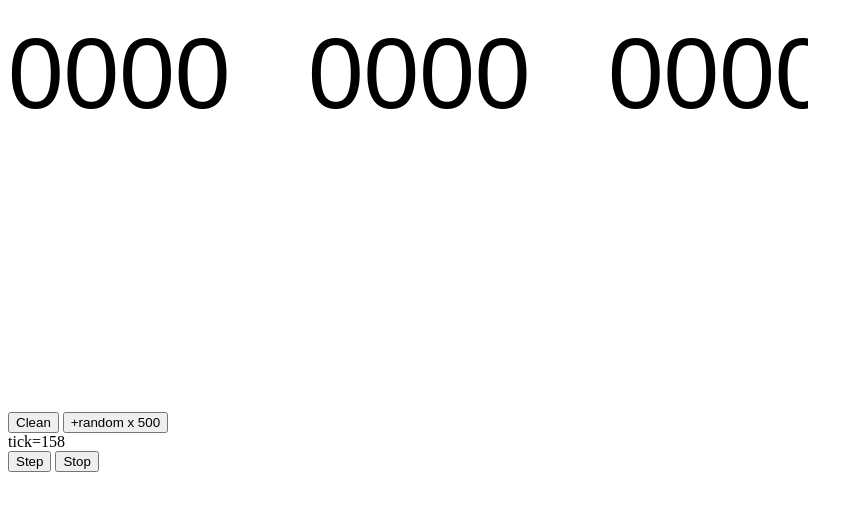
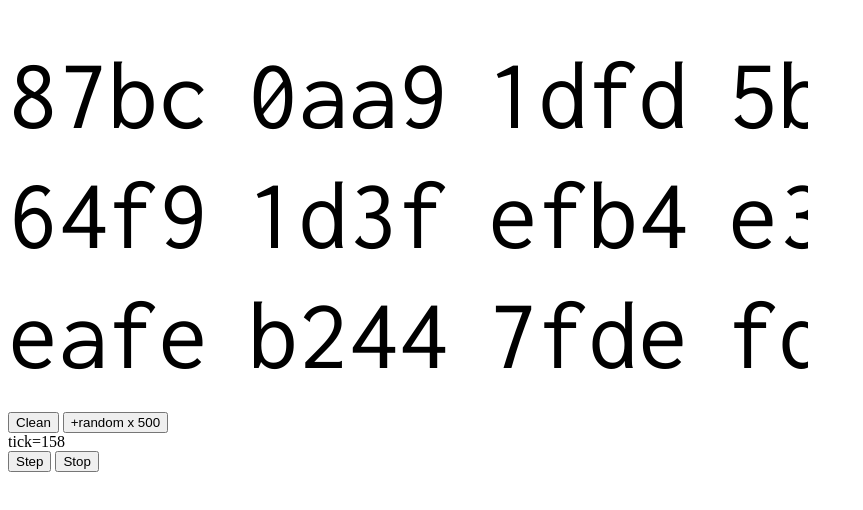
Before and after one commit to xanxys/fiber, a plain HTML site: page web/index.html in a window 1280 px wide. Both pictures are taken after a click on the button "+random x 500". Shown: the whole page, without its empty margins (0-863 px from the left). Drawn offline with nearby package versions, Linux system fonts and the light colour scheme.

Commit message:
Interpreter

```diff
--- a/web/index.html
+++ b/web/index.html
@@ -3,6 +3,7 @@
 
 <head>
     <title>fiber - 1.5D coreworld OE experiment</title>
+    <link href="https://fonts.googleapis.com/css?family=Inconsolata&display=swap" rel="stylesheet">
 </head>
 
 <body>
--- a/web/main.js
+++ b/web/main.js
@@ -1,7 +1,12 @@
 "use strict";
 
-const size = 1024;
-const world = new Uint16Array(size);
+const size = 128;
+const numThread = 4;
+const state = new Uint16Array(size * numThread);
+const topology = new Uint8Array(size * numThread);
+
+let currThreadIx = 0
+let currCellIx = 0;
 
 function redraw(scale, originX) {
     let canvas = document.getElementById("main");
@@ -14,24 +19,109 @@ function redraw(scale, originX) {
     ctx.translate(originX, 0);
     ctx.scale(scale, scale);
 
-    ctx.fillStyle = "black";
+    ctx.font = "10px 'Inconsolata'";
+
     for (let i = 0; i < size; i++) {
-        const label = ("0000" + world[i].toString(16)).substr(-4);
-        ctx.fillText(label, i * 30, 10);
+        for (let threadIx = 0; threadIx < numThread; threadIx++) {
+            ctx.fillStyle = (threadIx === currThreadIx && i === currCellIx) ? "red" : "black";
+            const label = ("0000" + state[i * numThread + threadIx].toString(16)).substr(-4);
+            ctx.fillText(label, i * 24, 12 * (threadIx + 1));
+        }
     }
 
     ctx.restore();
 }
 
 function cleanParticles() {
-    world.fill(0);
+    currThreadIx = 0;
+    currCellIx = 0;
+
+    state.fill(0);
+
+    // Generate random topology
+    const permutation = new Array(numThread);
+    for (let cellIx = 0; cellIx < size; cellIx++) {
+        // Randomize permutation
+        for (let i = numThread - 1; i > 0; i--) {
+            const j = Math.floor(Math.random() * (i + 1));
+            [permutation[i], permutation[j]] = [permutation[j], permutation[i]];
+        }
+
+        // Pair-wise tangling
+        for (let i = 0; i < numThread; i+=2) {
+            const thread0 = permutation[i];
+            const thread1 = permutation[(i + 1) % numThread];
+
+            topology[cellIx * numThread + thread0] = thread1;
+            topology[cellIx * numThread + thread1] = thread0;
+        }
+    }
 }
 
 function addRandom(n) {
+    for (let cellIx = 0; cellIx < n; cellIx++) {
+        for (let threadIx = 0; threadIx < numThread; threadIx++) {
+            state[cellIx * numThread + threadIx] = Math.floor(Math.random() * 0xffff);
+        }
+    }
 }
 
+function decodeAddress(baseThreadIx, baseCellIx, addr6) {
+    const alt = (addr6 & 0x20) !== 0; // TODO: implement
+    const negative = (addr6 & 0x10) !== 0;
+    const abs_val = (addr6 & 0xf) + 1;
+    const val = negative ? -abs_val : abs_val;
+
+    const threadIx = alt ? topology[baseCellIx * numThread + baseThreadIx] : baseThreadIx;
+    const cellIx = (baseCellIx + val + size) % size;
+    return cellIx * numThread + threadIx;
+}
+
+function execInstruction(threadIx, cellIx) {
+    // exec(1), inst(3), op1(6), op2(6)
+    const instruction = state[cellIx * numThread + threadIx];
+    if ((instruction & 0x80) === 0) {
+        return;
+    }
+    const inst_type = (instruction >> 12) & 0x7;
+    const op1 = decodeAddress(threadIx, cellIx, (instruction >> 6) & 0x3f);
+    const op2 = decodeAddress(threadIx, cellIx, instruction & 0x3f);
+    switch(inst_type) {
+        case 0: // mov
+            state[op1] = state[op2];
+            break;
+        case 1: // add
+            state[op1] += state[op2];
+            break;
+        case 2: // cshl (cyclic shift left)
+            const v = state[op1] << (state[op2] % 16);
+            state[op1] = v | (v >> 16);
+            break;
+        case 3: // or
+            state[op1] |= state[op2];
+            break;
+        case 4: // and
+            state[op1] &= state[op2];
+            break;
+        case 5: // ssub (saturating sub)
+            state[op1] = Math.max(0, state[op1] - state[op2]);
+            break;
+        case 6: // load V, A
+            state[op1] = state[decodeAddress(threadIx, cellIx, state[op2] & 0x3f)];
+            break;
+        case 7: // store V, A
+            state[decodeAddress(threadIx, cellIx, state[op2] & 0x3f)] = state[op1];
+            break;
+    }
+}
 
 function step() {
+    execInstruction(currThreadIx, currCellIx);
+    currThreadIx++;
+    if (currThreadIx >= numThread) {
+        currThreadIx = 0;
+        currCellIx = (currCellIx + 1) % size;
+    }
 }
 
 
```
